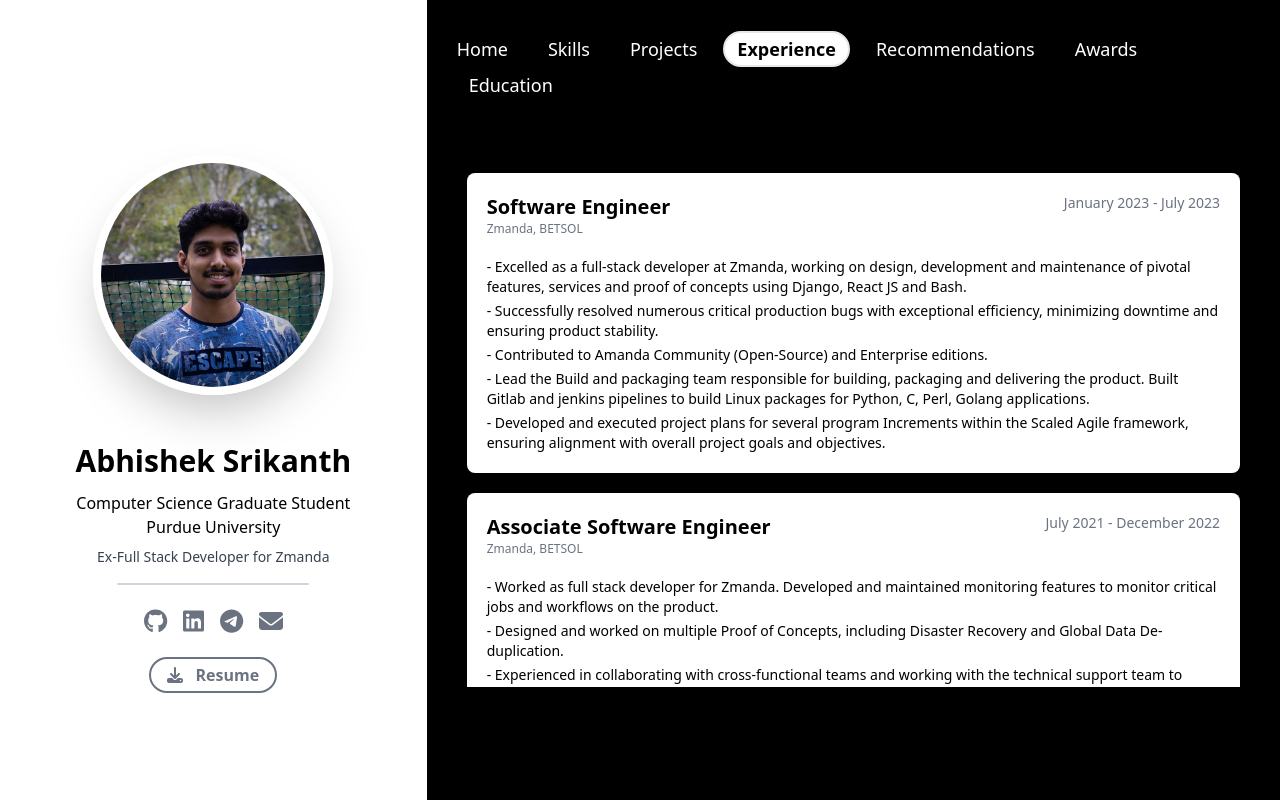
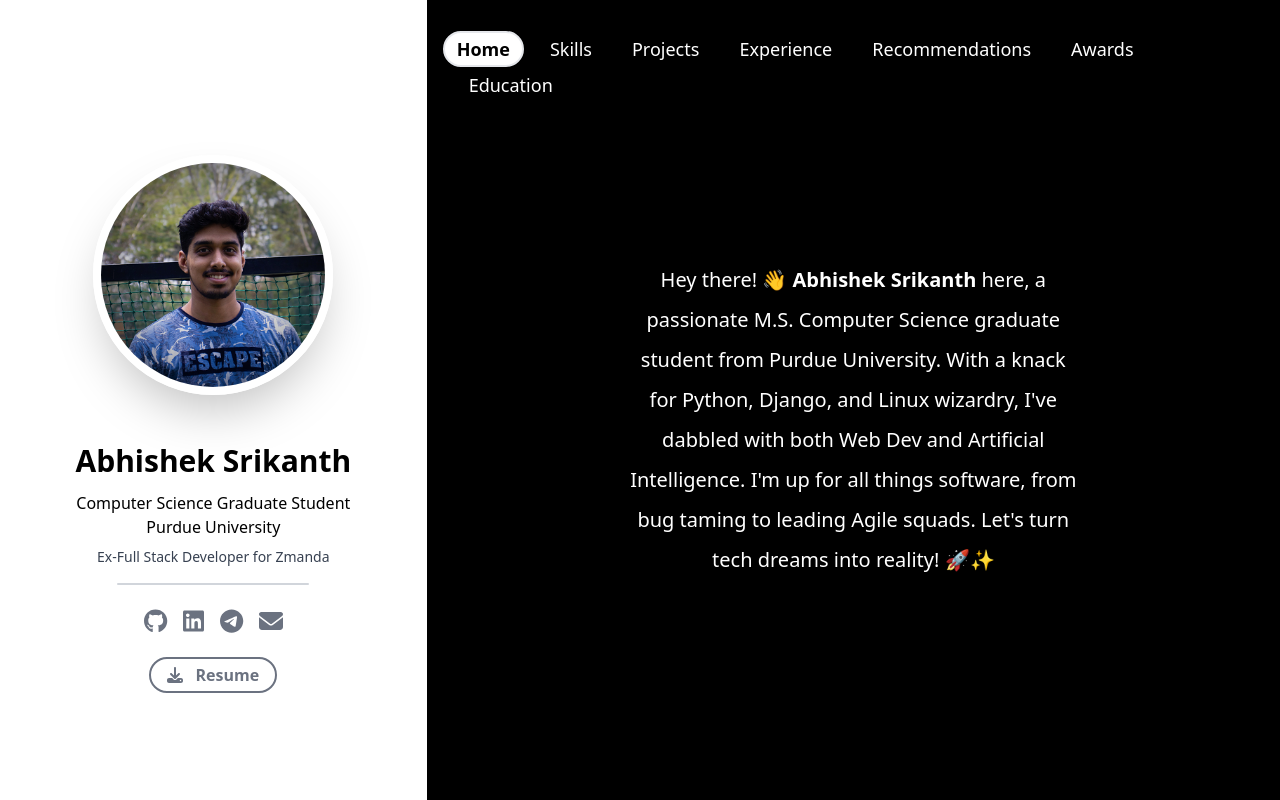
Before and after one commit to AbhishekSrikanth/abhishek-srikanth-portfolio, a React (Create React App) app: page / in a window 1280 px wide. Built offline with nearby package versions, Linux system fonts and the light colour scheme.

Commit message:
fix: change default page to home

```diff
--- a/src/components/ContentSection.jsx
+++ b/src/components/ContentSection.jsx
@@ -4,7 +4,7 @@
 
 function ContentSection () {
 
-    const [currentPage, setCurrentPage] = useState('Experience');
+    const [currentPage, setCurrentPage] = useState('Home');
 
     return (
         <div className="w-4/6 bg-black h-screen flex-col">
```
